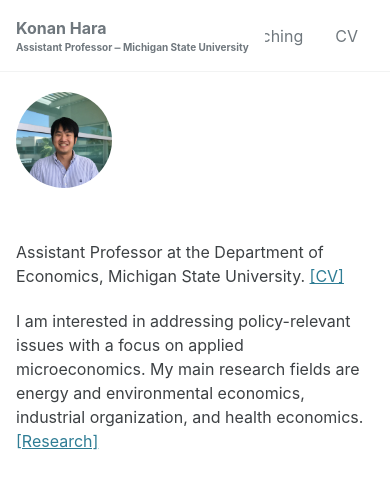
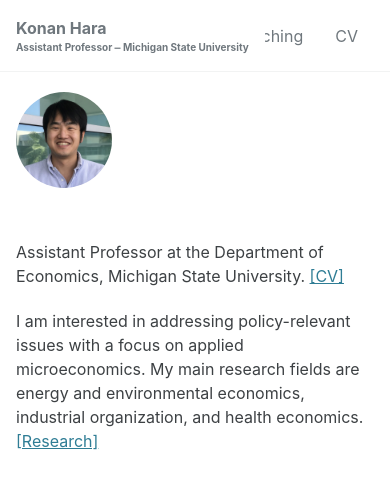
Before and after one commit to harakonan/harakonan.github.io, a Jekyll site: the page built from index.html, in a window 390 px wide. Shown: the top 489 px of the page. Built offline with Jekyll 4.4.1, drawn with Linux system fonts in a browser that asks for light colours; cached includes are drawn as plain includes; the list of posts is cut into pages by our own code.

Commit message:
update photo size

```diff
--- a/_includes/head/custom.html
+++ b/_includes/head/custom.html
@@ -3,4 +3,30 @@
 <link rel="icon" href="{{ '/favicon.ico' | relative_url }}" sizes="any">
 <link rel="shortcut icon" href="{{ '/favicon.ico' | relative_url }}">
 
+<style>
+  @media (max-width: 1023px) {
+    .layout--home .author__avatar {
+      display: block;
+      width: 96px;
+      height: 96px;
+      margin-top: 1.25em;
+      margin-bottom: 1.25em;
+      overflow: hidden;
+      border-radius: 50%;
+    }
+
+    .layout--home .author__avatar img {
+      display: block;
+      width: 96px;
+      max-width: 96px;
+      height: 96px;
+      object-fit: cover;
+      object-position: center 42%;
+      border-radius: 0;
+      transform: scale(1.25);
+      transform-origin: center 42%;
+    }
+  }
+</style>
+
 <!-- end custom head snippets -->
--- a/assets/css/main.scss
+++ b/assets/css/main.scss
@@ -15,12 +15,19 @@ search: false
     height: 96px;
     margin-top: 1.25em;
     margin-bottom: 1.25em;
+    overflow: hidden;
+    border-radius: 50%;
   }
 
   .layout--home .author__avatar img {
+    display: block;
     width: 96px;
     max-width: 96px;
     height: 96px;
     object-fit: cover;
+    object-position: center 42%;
+    border-radius: 0;
+    transform: scale(1.25);
+    transform-origin: center 42%;
   }
 }
```
Also changed, not shown: assets/images/bio-photo.jpg.
